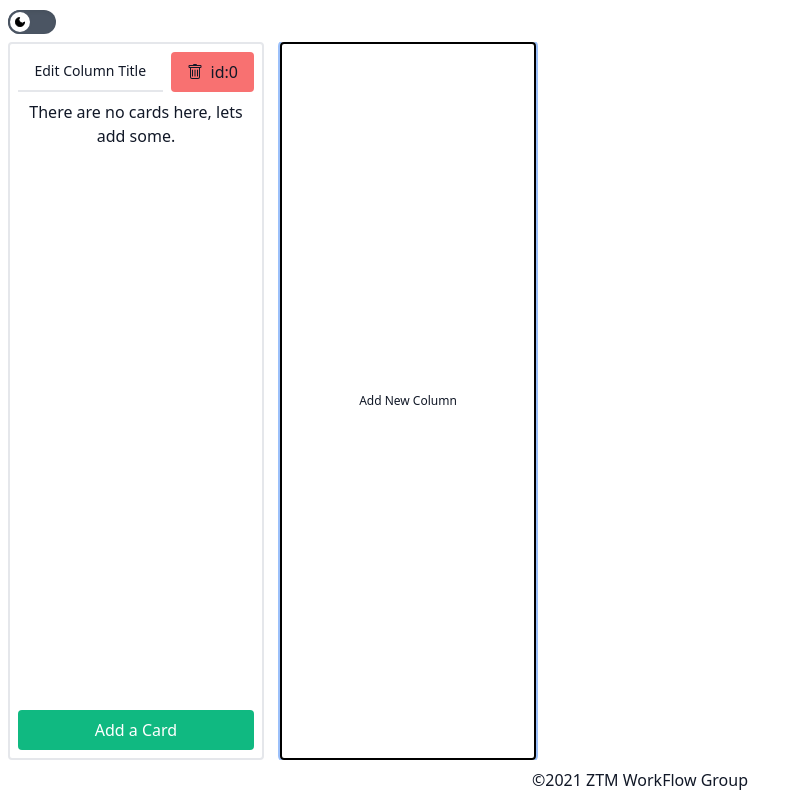
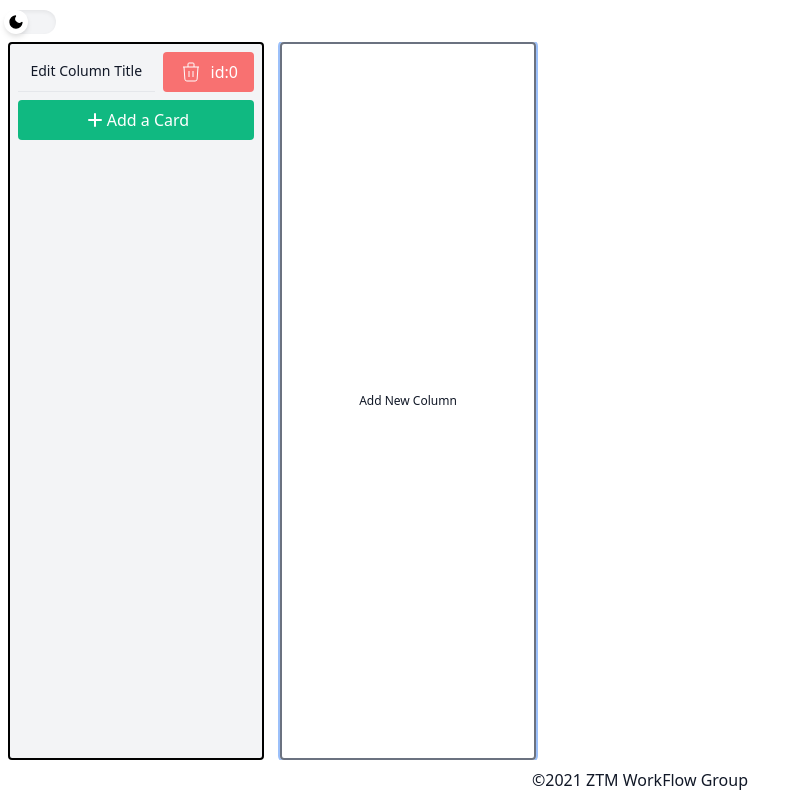
Before and after one commit to brittneypostma/workflow, a Svelte app: page / in a window 1280 px wide. Both pictures are taken after a click on the button "Add New Column". Shown: the whole page, without its empty margins (0-807 px from the left). Built offline with nearby package versions, Linux system fonts and the light colour scheme.

Commit message:
shit ton of changes

```diff
--- a/public/global.css
+++ b/public/global.css
@@ -17,8 +17,3 @@
 }
 
 @tailwind utilities;
-
-[draggable="true"]{
-    user-select: none;
-    cursor: grab;
-}
--- a/src/App.svelte
+++ b/src/App.svelte
@@ -1,7 +1,7 @@
 <!-- This is the main file for the app, an index.js of sorts. -->
 <script>
   import ThemeProvider from './components/theme.provider.svelte'
-  import Layout from './components/layout/_layout.svelte'
+  import Layout from './components/_layout.svelte'
   import ColumnList from './components/columnList.svelte'
   import Board from './components/kanbanBoard.svelte'
 </script>
--- a/src/components/layout/_layout.svelte
+++ b/src/components/_layout.svelte
@@ -1,6 +1,6 @@
 <script>
-  import { themeStore } from '../../store/theme.store'
-  import ToggleDarkMode from '../darkModeToggleSwitch.svelte'
+  import { themeStore } from '../store/theme.store'
+  import ToggleDarkMode from './darkModeToggleSwitch.svelte'
 
   const year = new Date().getFullYear()
 </script>
--- a/src/components/column.svelte
+++ b/src/components/column.svelte
@@ -16,7 +16,7 @@
 
 <div
   id={index}
-  class="grid flex-shrink-0 w-64 h-full grid-cols-1 p-2 space-y-2 text-center border-2 rounded select-none grid-rows-layout"
+  class="grid flex-shrink-0 w-64 h-full grid-cols-1 p-2 space-y-2 text-center bg-gray-100 border-2 border-black rounded cursor-move select-none dark:bg-gray-800 dark:border-white"
   use:draggable
   transition:fly={{ x: -100 }}
   on:over
@@ -25,53 +25,71 @@
   }}
   on:dropped
 >
-  <div class="flex w-full space-x-2">
+  <div>
+    <div class="flex self-start w-full mb-2 space-x-2">
       <input
         on:mousedown|stopPropagation
         on:blur={(e) => editColumnName(id, e.target.value)}
         value={title}
         type="text"
-      class="w-full overflow-hidden text-sm font-thin text-center bg-transparent border-b-2 cursor-text focus:outline-none"
+        class="w-full overflow-hidden text-sm font-thin text-center bg-transparent border-b cursor-text focus:outline-none"
       />
       <!-- Delete column button, would like to remove id once bugs are fixed -->
-    <button class="bg-red-400" on:click={() => deleteKanbanColumn(id)}>
+      <button
+        class="text-white bg-red-400"
+        on:click={() => deleteKanbanColumn(id)}
+      >
         <!-- Trash icon -->
         <span class="flex items-center gap-2">
           <svg
+            class="w-6"
             xmlns="http://www.w3.org/2000/svg"
-          width="16"
-          height="16"
-          fill="currentColor"
-          class="bi bi-trash"
-          viewBox="0 0 16 16"
+            fill="none"
+            viewBox="0 0 24 24"
+            stroke="currentColor"
           >
             <path
-            d="M5.5 5.5A.5.5 0 0 1 6 6v6a.5.5 0 0 1-1 0V6a.5.5 0 0 1 .5-.5zm2.5 0a.5.5 0 0 1 .5.5v6a.5.5 0 0 1-1 0V6a.5.5 0 0 1 .5-.5zm3 .5a.5.5 0 0 0-1 0v6a.5.5 0 0 0 1 0V6z"
-          />
-          <path
-            fill-rule="evenodd"
-            d="M14.5 3a1 1 0 0 1-1 1H13v9a2 2 0 0 1-2 2H5a2 2 0 0 1-2-2V4h-.5a1 1 0 0 1-1-1V2a1 1 0 0 1 1-1H6a1 1 0 0 1 1-1h2a1 1 0 0 1 1 1h3.5a1 1 0 0 1 1 1v1zM4.118 4L4 4.059V13a1 1 0 0 0 1 1h6a1 1 0 0 0 1-1V4.059L11.882 4H4.118zM2.5 3V2h11v1h-11z"
+              strokeLinecap="round"
+              strokeLinejoin="round"
+              strokeWidth={2}
+              d="M19 7l-.867 12.142A2 2 0 0116.138 21H7.862a2 2 0 01-1.995-1.858L5 7m5 4v6m4-6v6m1-10V4a1 1 0 00-1-1h-4a1 1 0 00-1 1v3M4 7h16"
             />
           </svg>
           id:{id}</span
         ></button
       >
     </div>
-  <p>There are no cards here, lets add some.</p>
-
     <button
-    class="self-end btn-primary "
+      class="self-start w-full btn-primary"
       on:click={() => {
         /** TODO */
       }}
     >
-    Add a Card</button
+      <span class="flex justify-center">
+        <svg
+          class="w-6"
+          xmlns="http://www.w3.org/2000/svg"
+          fill="none"
+          viewBox="0 0 24 24"
+          stroke="currentColor"
         >
+          <path
+            stroke-linecap="round"
+            stroke-linejoin="round"
+            stroke-width="2"
+            d="M12 6v6m0 0v6m0-6h6m-6 0H6"
+          />
+        </svg> Add a Card</span
+      >
+    </button>
   </div>
-{#if isDragged}
+
+  <slot />
+</div>
+<!-- {#if isDragged}
   <div
     id={index}
-    class="grid flex-shrink-0 w-64 h-full grid-cols-1 p-2 space-y-2 text-center border-2 rounded select-none grid-rows-layout"
+    class="grid flex-shrink-0 w-64 h-full grid-cols-1 p-2 space-y-2 text-center bg-gray-100 border-black rounded cursor-move select-none dark:bg-gray-800 dark:border-white grid-rows-layout"
     transition:fly={{ x: -100, delay: 0, duration: 200 }}
   />
-{/if}
+{/if} -->
--- a/src/components/kanbanBoard.svelte
+++ b/src/components/kanbanBoard.svelte
@@ -8,9 +8,9 @@
 >
   <slot />
   <button
-    class="relative flex-shrink-0 w-64 p-2 text-xs border-2 border-black rounded dark:border-white focus:outline-none focus:ring-2 focus:ring-accent"
+    class="relative flex-shrink-0 w-64 p-2 text-xs border-2 border-gray-500 rounded focus:outline-none focus:ring-2 focus:ring-accent"
     on:click={addKanbanColumn}
   >
-    Add New Column</button
-  >
+    Add New Column
+  </button>
 </div>
--- a/src/components/toggleSwitch.svelte
+++ b/src/components/toggleSwitch.svelte
@@ -6,7 +6,9 @@
 </script>
 
 <label for={id}>
-  <div class="switch">
+  <div
+    class="relative inline-block align-middle bg-transparent cursor-pointer select-none"
+  >
     <input
       {id}
       name={id}
@@ -16,8 +18,10 @@
       bind:checked
       on:click
     />
-    <div class="track" />
-    <div class="thumb">
+    <div class="w-12 h-6 bg-gray-100 rounded-full shadow-inner" />
+    <div
+      class="absolute top-0 w-6 h-6 p-1 transition-all duration-300 ease-in-out bg-white rounded-full shadow-md -left-1 thumb dark:bg-gray-800"
+    >
       <slot name="icon" />
     </div>
   </div>
@@ -25,36 +29,7 @@
 </label>
 
 <style>
-  .switch {
-    @apply relative inline-block align-middle cursor-pointer select-none bg-transparent;
-  }
-
-  .track {
-    @apply w-12 h-6 bg-gray-600 rounded-full shadow-inner;
-  }
-
-  .thumb {
-    @apply p-1 transition-all duration-300 ease-in-out absolute top-0 left-0 w-6 h-6 bg-white border-2 border-gray-600 rounded-full;
-  }
-
   input[type='checkbox']:checked ~ .thumb {
-    @apply transform translate-x-full border-black bg-gray-500;
-  }
-
-  input[type='checkbox']:checked ~ .track {
-    @apply transform transition-colors bg-gray-200;
-  }
-
-  input[type='checkbox']:disabled ~ .track {
-    @apply bg-gray-500;
-  }
-
-  input[type='checkbox']:disabled ~ .thumb {
-    @apply bg-gray-100 border-gray-500;
-  }
-
-  input[type='checkbox']:focus + .track,
-  input[type='checkbox']:active + .track {
-    @apply shadow-lg;
+    @apply transform translate-x-full left-1;
   }
 </style>
--- a/src/icons/sun.svelte
+++ b/src/icons/sun.svelte
@@ -6,25 +6,12 @@
   stroke-width="2"
   stroke-linecap="round"
   stroke-linejoin="round"
-  ><circle cx="12" cy="12" r="5" /><line x1="12" y1="1" x2="12" y2="3" /><line
-    x1="12"
-    y1="21"
-    x2="12"
-    y2="23"
-  /><line x1="4.22" y1="4.22" x2="5.64" y2="5.64" /><line
-    x1="18.36"
-    y1="18.36"
-    x2="19.78"
-    y2="19.78"
-  /><line x1="1" y1="12" x2="3" y2="12" /><line
-    x1="21"
-    y1="12"
-    x2="23"
-    y2="12"
-  /><line x1="4.22" y1="19.78" x2="5.64" y2="18.36" /><line
-    x1="18.36"
-    y1="5.64"
-    x2="19.78"
-    y2="4.22"
-  /></svg
 >
+  <circle cx="12" cy="12" r="5" /><line x1="12" y1="1" x2="12" y2="3" />
+  <line x1="12" y1="21" x2="12" y2="23" />
+  <line x1="4.22" y1="4.22" x2="5.64" y2="5.64" />
+  <line x1="18.36" y1="18.36" x2="19.78" y2="19.78" />
+  <line x1="1" y1="12" x2="3" y2="12" /><line x1="21" y1="12" x2="23" y2="12" />
+  <line x1="4.22" y1="19.78" x2="5.64" y2="18.36" />
+  <line x1="18.36" y1="5.64" x2="19.78" y2="4.22" />
+</svg>
```
Lines whose indentation alone changed are shown as unchanged.
